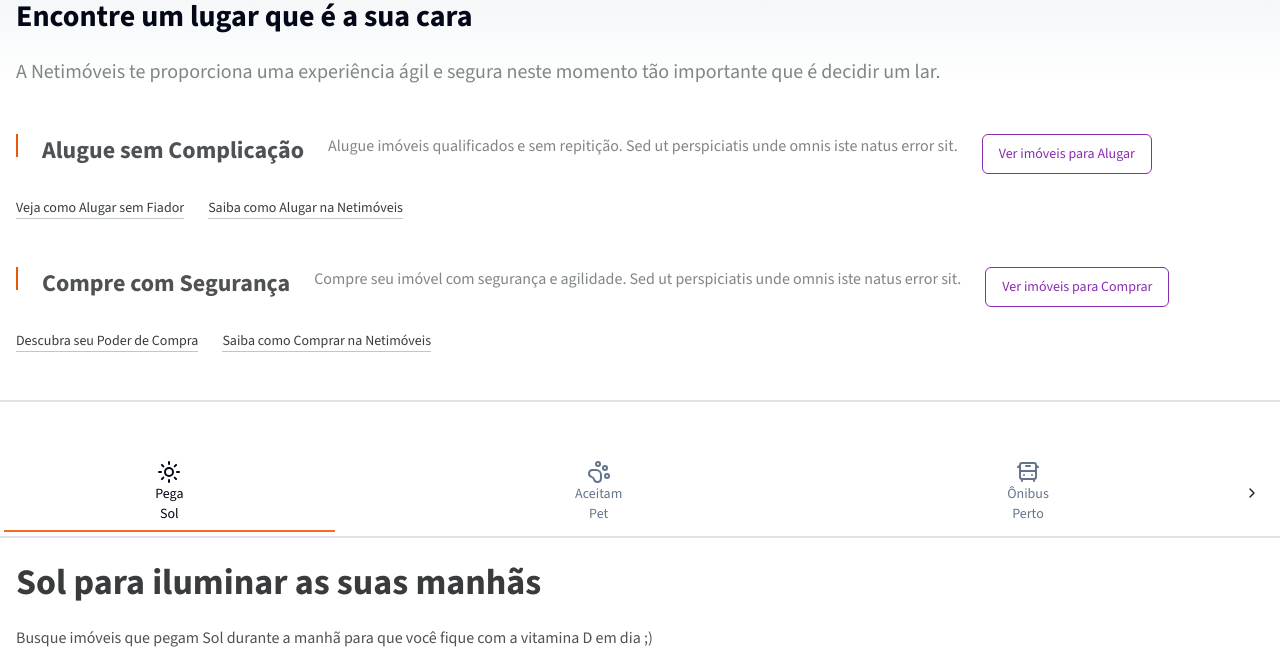
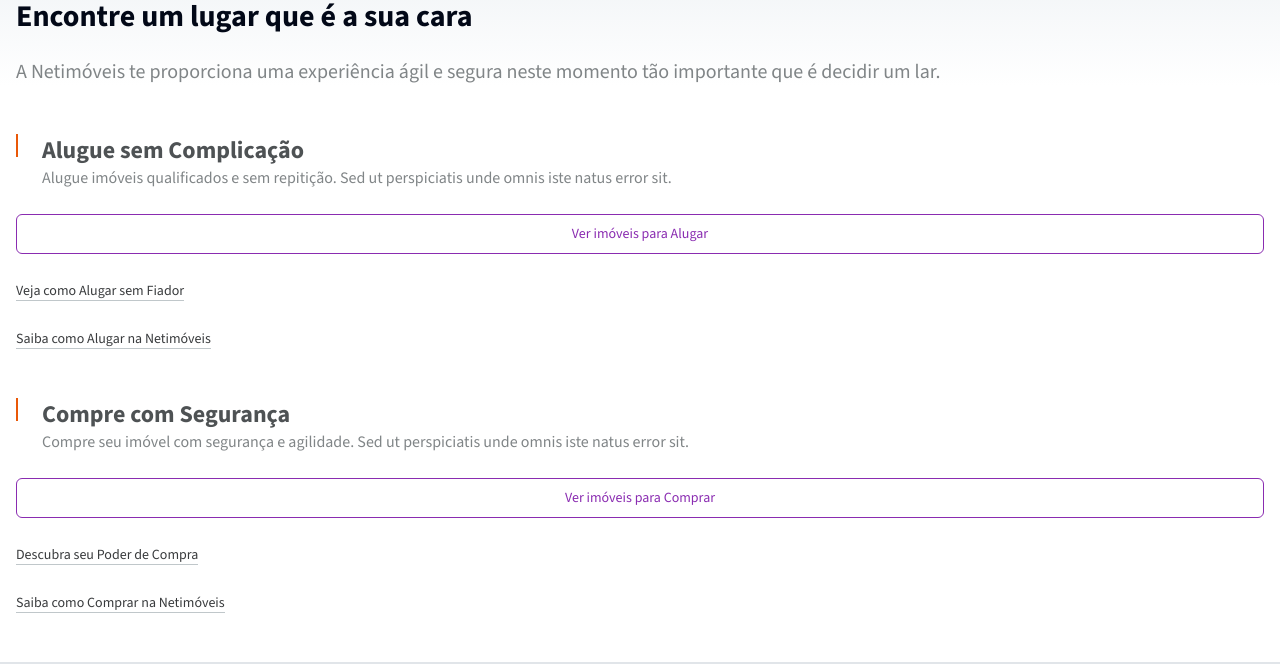
Before and after one commit to Rharuow/Netim-veis-test, a Next.js app: page / in a window 1280 px wide. Shown: the part 2000-2664 px from the top of the page. Built offline with nearby package versions, Linux system fonts and the light colour scheme.

Commit message:
fix: links of places section

```diff
--- a/src/components/domain/home/section/places/topic.tsx
+++ b/src/components/domain/home/section/places/topic.tsx
@@ -23,10 +23,14 @@
   secondLinkPath: string;
 }) => {
   return (
-    <div className="flex flex-wrap gap-6">
+    <div className="flex flex-col gap-6">
+      <div className="flex gap-6">
         <div className="after:border after:border-[#E95808]"></div>
-      <p className="text-[#4E5254] font-bold text-2xl">{title}</p>
+        <div className="w-full">
+          <p className="text-2xl font-bold text-[#4E5254]">{title}</p>
           <p className="text-[#808587] ">{subtitle}</p>
+        </div>
+      </div>
       <Button
         variant="outline"
         className=" border border-[#8A2CB1] text-[#8A2CB1]"
@@ -38,19 +42,23 @@
         {buttonText}
       </Button>
 
+      <div>
         <Link
           href={firstLinkPath}
-        className="text-[#393B3D] border-b border-[#C0C7CA] text-sm"
+          className="border-b border-[#C0C7CA] text-sm text-[#393B3D]"
         >
           {firstLinkText}
         </Link>
+      </div>
 
+      <div>
         <Link
           href={secondLinkPath}
-        className="text-[#393B3D] border-b border-[#C0C7CA] text-sm"
+          className="border-b border-[#C0C7CA] text-sm text-[#393B3D]"
         >
           {secondLinkText}
         </Link>
       </div>
+    </div>
   );
 };
```
Lines whose indentation alone changed are shown as unchanged.
